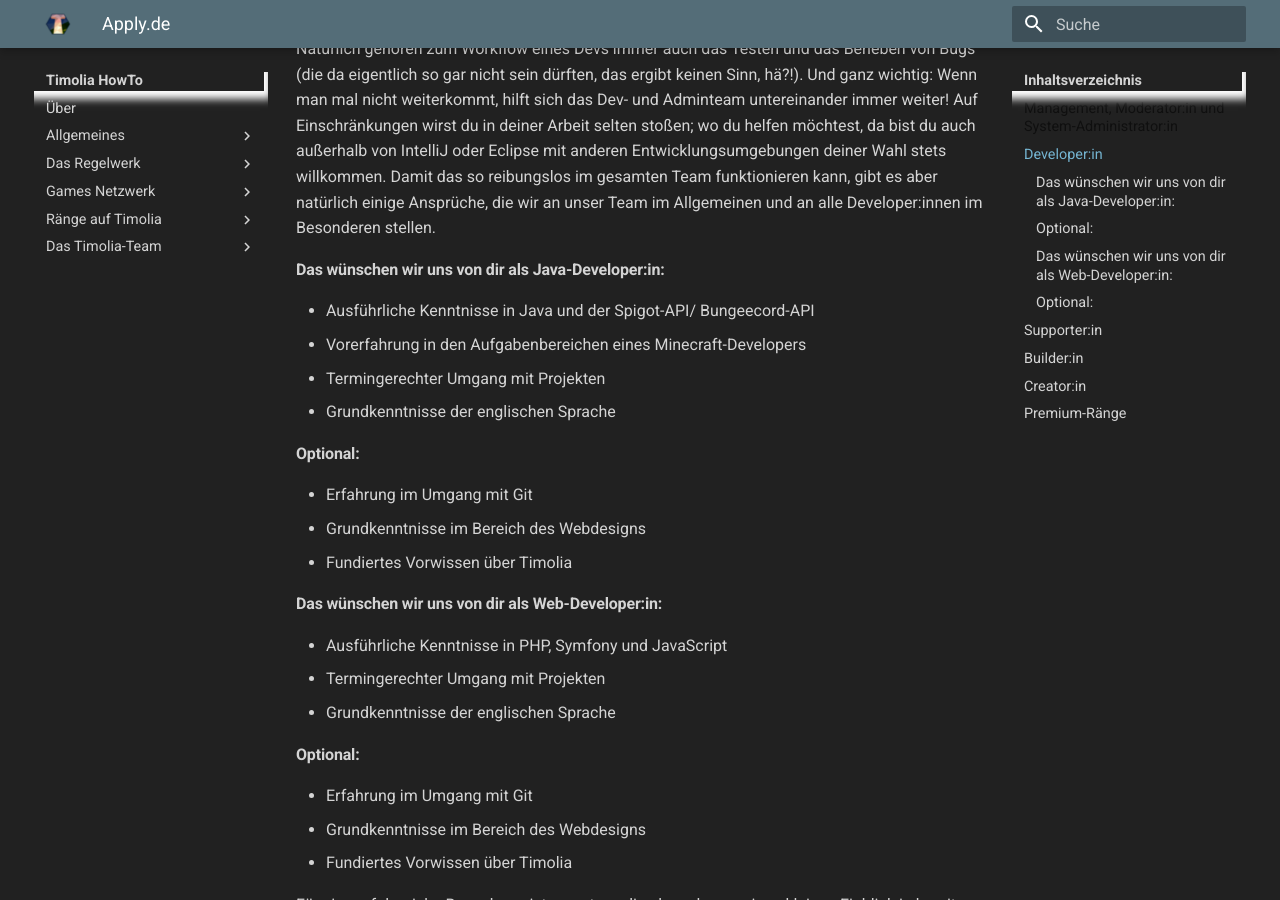
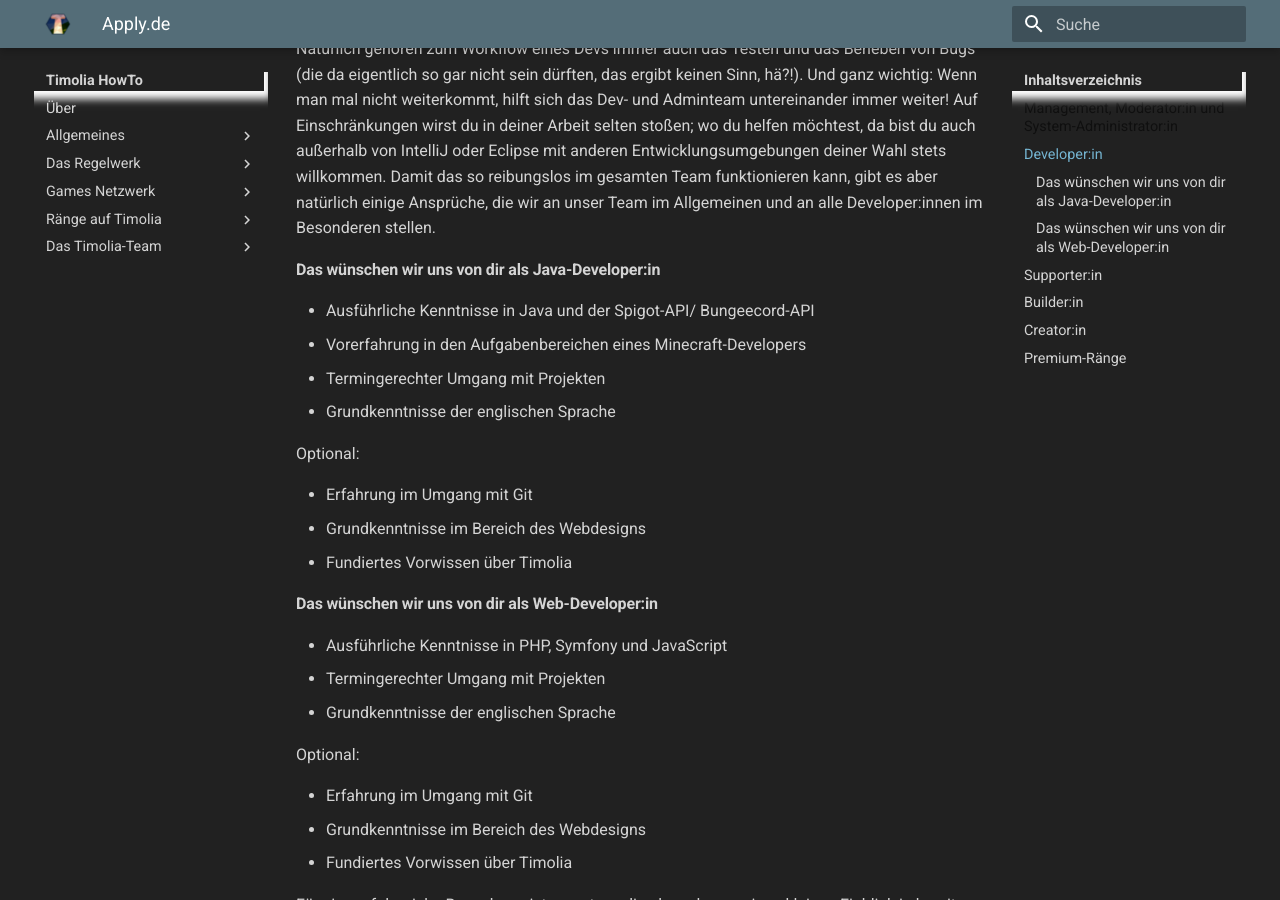
Before and after one commit to TimoliaDE/HowTo, an MkDocs documentation site: the page built from docs/team/apply.de.md, in a window 1280 px wide and 900 px high, scrolled down 725 px. Built offline with MkDocs 1.6.1 and Material for MkDocs 9.7.7, drawn with Linux system fonts in a browser that asks for light colours; old or Windows-style settings are respelled for this version of MkDocs.

Commit message:
Web-Development Apply HowTo V

```diff
--- a/docs/team/apply.de.md
+++ b/docs/team/apply.de.md
@@ -12,23 +12,25 @@ Natürlich gehören zum Workflow eines Devs immer auch das Testen und das Behebe
 Auf Einschränkungen wirst du in deiner Arbeit selten stoßen; wo du helfen möchtest, da bist du auch außerhalb von IntelliJ oder Eclipse mit anderen Entwicklungsumgebungen deiner Wahl stets willkommen.
 Damit das so reibungslos im gesamten Team funktionieren kann, gibt es aber natürlich einige Ansprüche, die wir an unser Team im Allgemeinen und an alle Developer:innen im Besonderen stellen.
 
-#### Das wünschen wir uns von dir als Java-Developer:in:
+#### Das wünschen wir uns von dir als Java-Developer:in
 - Ausführliche Kenntnisse in Java und der Spigot-API/ Bungeecord-API
 - Vorerfahrung in den Aufgabenbereichen eines Minecraft-Developers
 - Termingerechter Umgang mit Projekten
 - Grundkenntnisse der englischen Sprache
 
-#### Optional:
+Optional:
+
 - Erfahrung im Umgang mit Git
 - Grundkenntnisse im Bereich des Webdesigns
 - Fundiertes Vorwissen über Timolia
 
-#### Das wünschen wir uns von dir als Web-Developer:in:
+#### Das wünschen wir uns von dir als Web-Developer:in
 - Ausführliche Kenntnisse in PHP, Symfony und JavaScript
 - Termingerechter Umgang mit Projekten
 - Grundkenntnisse der englischen Sprache
 
-#### Optional:
+Optional:
+
 - Erfahrung im Umgang mit Git
 - Grundkenntnisse im Bereich des Webdesigns
 - Fundiertes Vorwissen über Timolia
```
